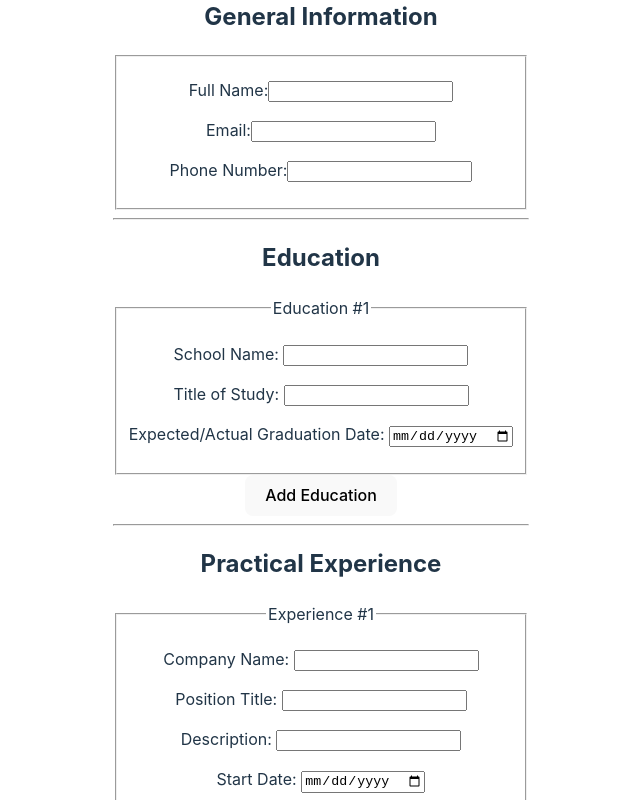
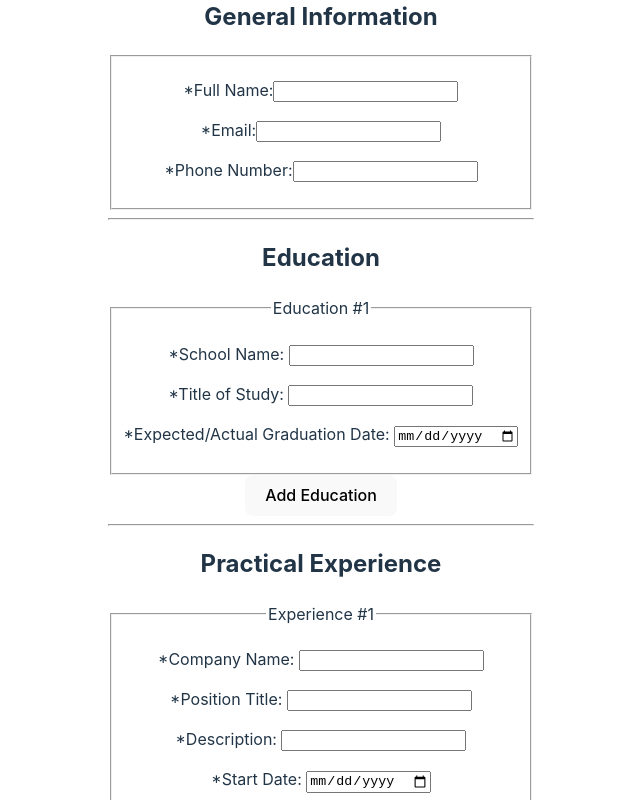
Before and after one commit to dee797/cv_app, a React (Vite) app: page / in a window 1280 px wide. Shown: the part 220-1020 px from the top of the page, without its empty margins (319-959 px from the left). Built offline with nearby package versions, Linux system fonts and the light colour scheme.

Commit message:
Add required props to CustomInputs

```diff
--- a/src/components/Education.jsx
+++ b/src/components/Education.jsx
@@ -7,22 +7,22 @@ function EducationFieldset({num, inputChange, formData}) {
         <legend>Education #{num}</legend>
             <p>
                 <label>
-                    School Name:&nbsp;
-                    <CustomInput inputChange={inputChange} name={`schoolName${num}`} formData={formData}/>
+                    *School Name:&nbsp;
+                    <CustomInput inputChange={inputChange} name={`schoolName${num}`} formData={formData} required={true}/>
                 </label>
             </p>
 
             <p>
                 <label>
-                    Title of Study:&nbsp;
-                    <CustomInput inputChange={inputChange} name={`studyTitle${num}`} formData={formData}/>
+                    *Title of Study:&nbsp;
+                    <CustomInput inputChange={inputChange} name={`studyTitle${num}`} formData={formData} required={true}/>
                 </label>
             </p>
 
             <p>
                 <label>
-                    Expected/Actual Graduation Date:&nbsp;
-                    <CustomInput type="date" inputChange={inputChange} name={`graduationDate${num}`} formData={formData}/>
+                    *Expected/Actual Graduation Date:&nbsp;
+                    <CustomInput type="date" inputChange={inputChange} name={`graduationDate${num}`} formData={formData} required={true}/>
                 </label>
             </p>
         </fieldset>
--- a/src/components/General.jsx
+++ b/src/components/General.jsx
@@ -9,22 +9,22 @@ function General({ inputChange, formData }) {
       <fieldset>
         <p>
           <label>
-            Full Name:
-            <CustomInput inputChange={inputChange} name="fullName" formData={formData}/>
+            *Full Name:
+            <CustomInput inputChange={inputChange} name="fullName" formData={formData} required={true}/>
           </label>
         </p>
 
         <p>
           <label>
-            Email:
-            <CustomInput type="email" inputChange={inputChange} name="email" formData={formData}/>
+            *Email:
+            <CustomInput type="email" inputChange={inputChange} name="email" formData={formData} required={true}/>
           </label>
         </p>
 
         <p>
           <label>
-            Phone Number:
-            <CustomInput type="tel" inputChange={inputChange} name="phone" formData={formData}/>
+            *Phone Number:
+            <CustomInput type="tel" inputChange={inputChange} name="phone" formData={formData} required={true}/>
           </label>
         </p>
 
--- a/src/components/PracticalExperience.jsx
+++ b/src/components/PracticalExperience.jsx
@@ -2,43 +2,48 @@ import { useState } from "react";
 import CustomInput from "./Input";
 
 function ExperienceFieldset({num, inputChange, formData}) {
-    const [isChecked, setChecked] = useState(false);
 
     return (
         <fieldset>
         <legend>Experience #{num}</legend>
             <p>
                 <label>
-                    Company Name:&nbsp;
-                    <CustomInput inputChange={inputChange} name={`companyName${num}`} formData={formData}/>
+                    *Company Name:&nbsp;
+                    <CustomInput inputChange={inputChange} name={`companyName${num}`} formData={formData} required={true}/>
                 </label>
             </p>
 
             <p>
                 <label>
-                    Position Title:&nbsp;
-                    <CustomInput inputChange={inputChange} name={`positionTitle${num}`} formData={formData}/>
+                    *Position Title:&nbsp;
+                    <CustomInput inputChange={inputChange} name={`positionTitle${num}`} formData={formData} required={true}/>
                 </label>
             </p>
 
             <p>
                 <label>
-                    Description:&nbsp;
-                    <CustomInput inputChange={inputChange} name={`description${num}`} formData={formData}/>
+                    *Description:&nbsp;
+                    <CustomInput inputChange={inputChange} name={`description${num}`} formData={formData} required={true}/>
                 </label>
             </p>
 
             <p>
                 <label>
-                    Start Date:&nbsp;
-                    <CustomInput type="date" inputChange={inputChange} name={`startDate${num}`} formData={formData}/>
+                    *Start Date:&nbsp;
+                    <CustomInput type="date" inputChange={inputChange} name={`startDate${num}`} formData={formData} required={true}/>
                 </label>
             </p>
 
             <p>
                 <label>
                     End Date:&nbsp;
-                    <CustomInput type="date" disabled={isChecked} inputChange={inputChange} name={`endDate${num}`} formData={formData}/>
+                    <CustomInput
+                        type="date"
+                        disabled={formData[`check${num}`]}
+                        inputChange={inputChange} name={`endDate${num}`}
+                        formData={formData}
+                        required={formData[`check${num}`] ? false : true}
+                    />
                 </label>
             </p>
 
@@ -49,11 +54,12 @@ function ExperienceFieldset({num, inputChange, formData}) {
                         type="checkbox"
                         inputChange={inputChange}
                         name={`check${num}`}
-                        checked={isChecked}
-                        setCheck={setChecked}
                         formData={formData}
                         num={num}
+                        required={false}
+                        checked={formData[`check${num}`]}
                         />
+                    {console.log(formData)}
                 </label>
             </p>
 
```
